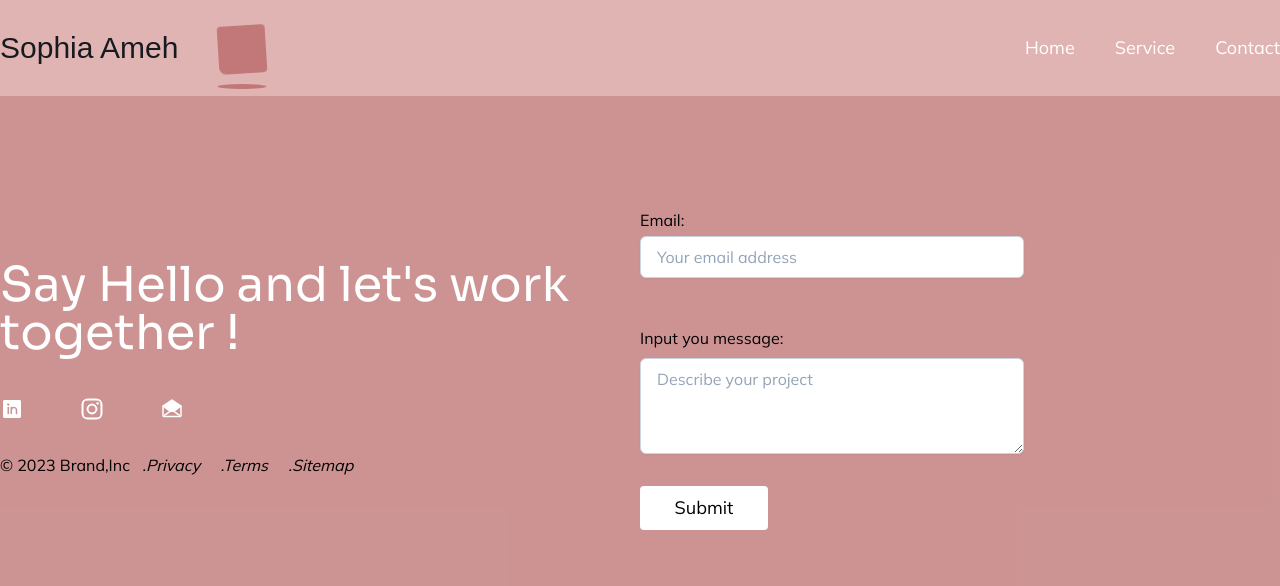
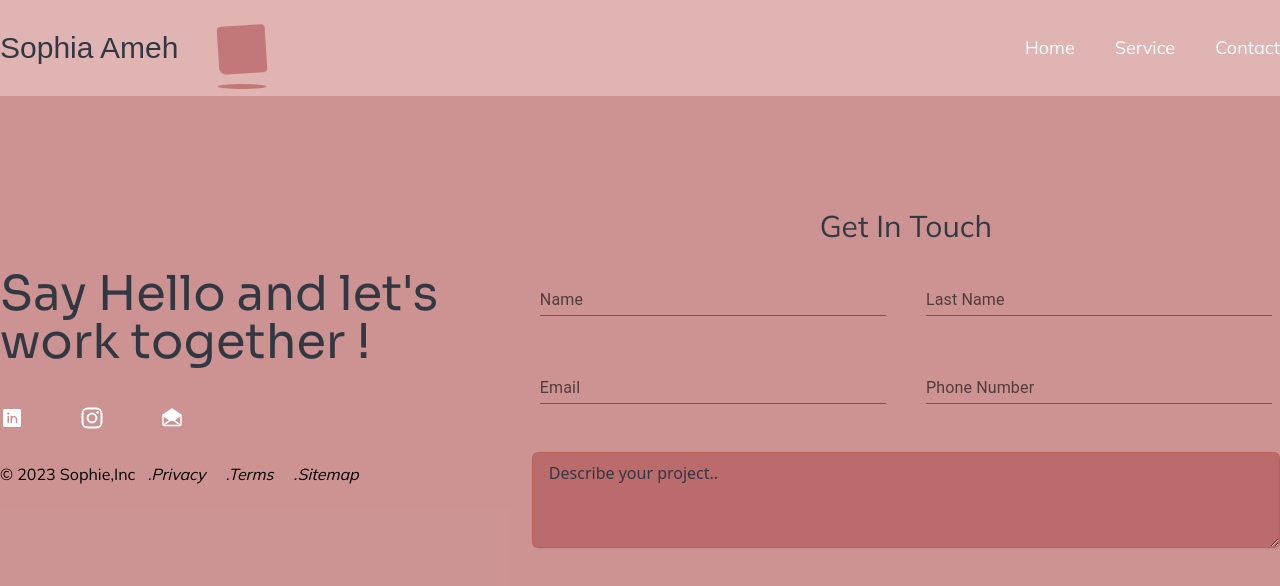
Before and after one commit to 722sofiaameh/my_Portfolio, a Next.js app: page /contact in a window 1280 px wide. Shown: the top 586 px of the page. Built offline with nearby package versions, Linux system fonts and the light colour scheme.

Commit message:
add completion to contact page

```diff
--- a/package.json
+++ b/package.json
@@ -9,6 +9,9 @@
     "lint": "next lint"
   },
   "dependencies": {
+    "@emotion/react": "^11.10.6",
+    "@emotion/styled": "^11.10.6",
+    "@mui/material": "^5.11.13",
     "@types/node": "18.15.1",
     "@types/react": "18.0.28",
     "@types/react-dom": "18.0.11",
--- a/pages/components/navbar.tsx
+++ b/pages/components/navbar.tsx
@@ -5,7 +5,7 @@ export const ProjectNavbar = () => {
     <div className="bg-navPink">
       <nav className="flex items-center justify-between container mx-auto pt-6 pb-6">
         <div className="flex justify-center items-center gap-10">
-          <h1 className="text-3xl font-Pattaya text-darkGray ">Sophia Ameh </h1>
+          <h1 className="text-3xl font-Pattaya text-lightGray ">Sophia Ameh </h1>
 
           <div className="loader"></div>
         </div>
--- a/pages/contact.tsx
+++ b/pages/contact.tsx
@@ -3,15 +3,17 @@ import LinkedIn from "../public/images/LinkedIn.png";
 import email from "../public/images/email.png";
 import Image from "next/image";
 import { ProjectNavbar } from "./components/navbar";
+import TextField from "@mui/material/TextField";
+import Box from "@mui/material/Box";
 
 const Contact = () => {
   return (
     <div className="">
-        <ProjectNavbar/>
+      <ProjectNavbar />
       <div className=" pt-28 pb-28 bg-pinkBackground h-screen">
-        <div className="flex container mx-auto text-backGroundWhite items-center">
+        <div className="flex container mx-auto text-backGroundWhite items-center justify-center">
           <div className="w-1/2">
-            <h1 className="text-5xl font-sora text-white">
+            <h1 className="text-5xl font-sora text-lightGray">
               Say Hello and let's work together !
             </h1>
             <ul className="flex pt-10 gap-14">
@@ -31,24 +33,52 @@ const Contact = () => {
                 </a>
               </li>
             </ul>
-            <h1 className="pt-8 font-mulish"> &copy; 2023 Brand,Inc <em className="p-2">.Privacy</em> <em className="p-2">.Terms</em> <em className="p-2">.Sitemap</em></h1>
+            <h1 className="pt-8 font-mulish">
+              {" "}
+              &copy; 2023 Sophie,Inc <em className="p-2">.Privacy</em>{" "}
+              <em className="p-2">.Terms</em> <em className="p-2">.Sitemap</em>
+            </h1>
           </div>
-          <form className="font-mulish">
-                <label>Email:<input type="email" name="" id="" placeholder="Your email address" className="mt-1 pl-4 py-2  bg-white border shadow-sm border-slate-300 placeholder-slate-400  focus:outline-none focus:border-sky-500 focus:ring-sky-500 block w-96 rounded-md focus:ring-1"/></label>
+
+          <div>
+            <h1 className="text-lightGray text-3xl text-center pb-4 font-mulish">Get In Touch</h1>
+            <Box
+              component="form"
+              sx={{
+                m: 1,
+                width: "80ch",
+                colorScheme: "white",
+
+              }}
+              noValidate
+              autoComplete="off"
+              className="grid grid-cols-2 gap-10 items-center justify-center"
+            >
+              <TextField id="standard-basic" label="Name" variant="standard" />
+              <TextField
+                id="standard-basic"
+                label="Last Name"
+                variant="standard"
+              />
+              <TextField id="standard-basic" label="Email" variant="standard" />
+              <TextField
+                id="standard-basic"
+                label="Phone Number"
+                variant="standard"
+              />
+            </Box>
 
             <div className="mt-12">
-                    <label className="">Input you message:
-                        <textarea placeholder="Describe your project" className="mt-2 focus:border-sky-500 focus:ring-sky-500 block rounded-md focus:ring-1 w-full h-24 bg-white border shadow-sm border-slate-300 placeholder-slate-400 focus:outline-none pt-2 pl-4">
-                        </textarea>
-                    </label>
+              <textarea
+                placeholder="Describe your project.."
+                className="mt-2 focus:border-sky-500 focus:ring-pinkBackground block rounded-md focus:ring-1 w-full h-24 bg-pinkBackground border shadow-sm border-navPink placeholder-lightGray focus:outline-none pt-2 pl-4"
+              ></textarea>
             </div>
-          <button className="bg-white text-backGroundWhite p-2 rounded mt-8 w-32 font-mulish text-lg">Submit</button>
-
-          </form>
+          </div>
         </div>
       </div>
     </div>
   );
-}
+};
 
 export default Contact;
--- a/pages/index.tsx
+++ b/pages/index.tsx
@@ -16,9 +16,7 @@ export default function Home() {
       <ProjectNavbar />
       <div className=" bg-pinkBackground h-screen">
         <div className="pt-20 container mx-auto flex justify-around items-center ">
-          <div className="">
-            <Image src={mainImage} alt={"img"} className="rounded-full w-1/2" width={500}/>
-          </div>
+
           <div className="">
             <h1 className="font-sora text-4xl  text-white text-center ">Hi, I am Sophia Ameh</h1>
             <p className="text-white text-xl pt-4 pb-5">Frontend Developer</p>
@@ -51,6 +49,10 @@ export default function Home() {
                 </svg>
               </a>
             </div> */}
+
+          </div>
+          <div className="">
+          <Image src={mainImage} alt={"img"} className="rounded-full " width={300} height={200}/>
           </div>
         </div>
       </div>
```
Also changed, not shown: 1 other file (tests, documents, lock files or other folders). Lines whose indentation alone changed are shown as unchanged.
